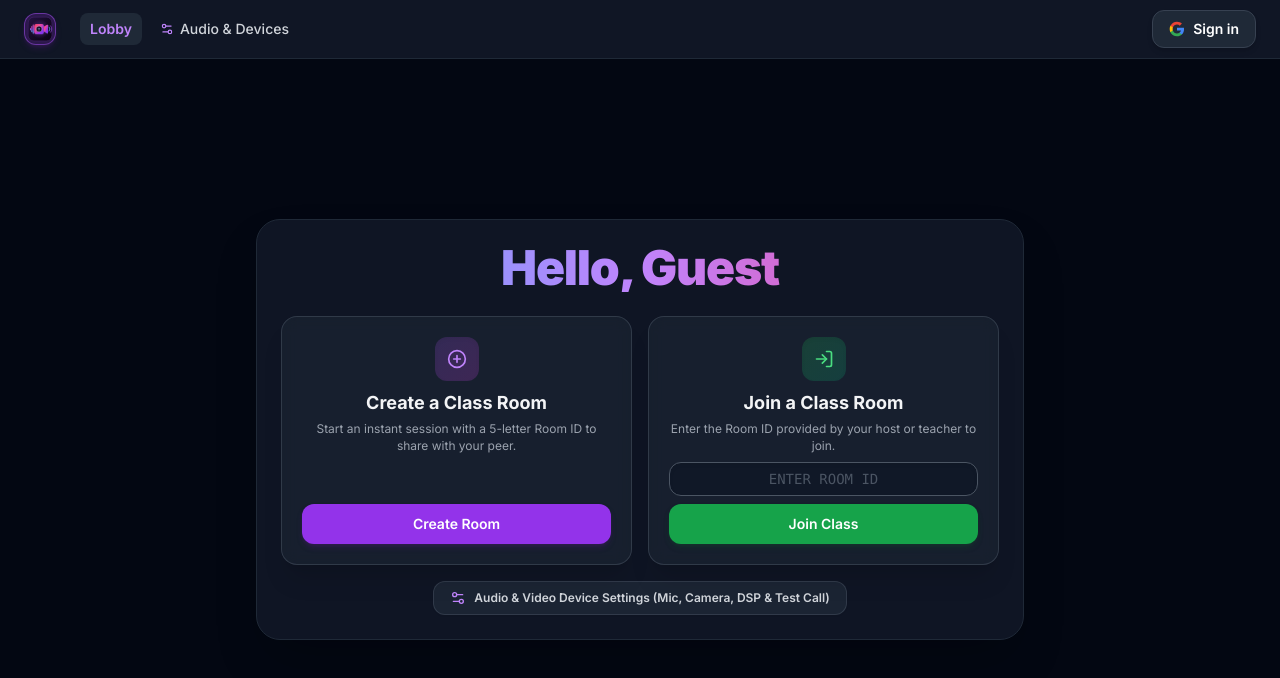
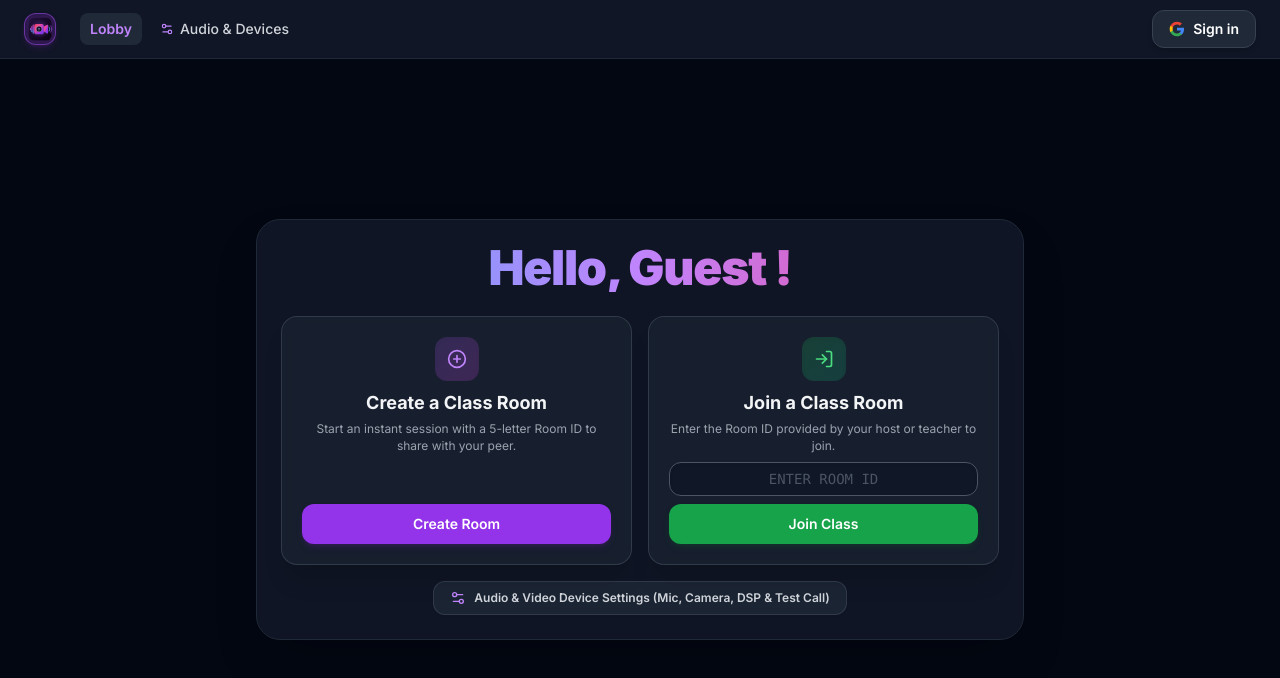
Before and after one commit to prasanta1987/alaapi, a React (Vite) app: page / in a window 1280 px wide. Shown: the top 678 px of the page. Built offline with nearby package versions, Linux system fonts and the light colour scheme; no server answers.

Commit message:
PWA test change

```diff
--- a/src/pages/LobbyPage.jsx
+++ b/src/pages/LobbyPage.jsx
@@ -66,7 +66,7 @@ export function LobbyPage({ onOpenDeviceSetup, onOpenAudioSettings }) {
         {/* Header Title */}
         <header className="text-center mb-3 sm:mb-4">
           <h1 className="text-xl sm:text-2xl md:text-5xl font-black bg-clip-text text-transparent bg-gradient-to-r from-blue-400 via-purple-400 to-pink-500 tracking-tight mb-1">
-            Hello, {currentUser ? currentUser.displayName : 'Guest'}
+            Hello, {currentUser ? currentUser.displayName : 'Guest'} !
           </h1>
         </header>
 
```
Also changed, not shown: public/sw.js (+6 -6 lines).
